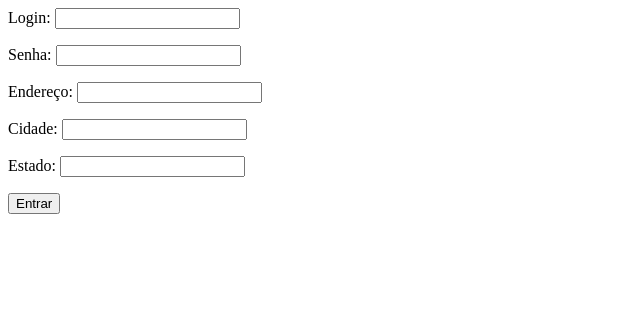
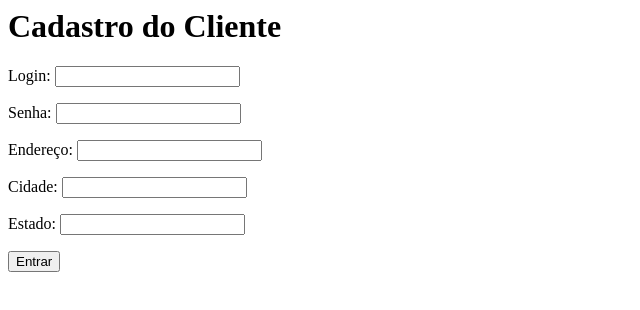
Before and after one commit to CEEMTI-BG-prof-Melissa/aula-04-25-03-thaina, a plain HTML site: page index.html in a window 1280 px wide. Shown: the whole page, without its empty margins (0-640 px from the left). Drawn offline with Linux system fonts and the light colour scheme.

Commit message:
Update index.html

```diff
--- a/index.html
+++ b/index.html
@@ -4,6 +4,7 @@
   </head>
   <body>
     <form>
+      <h1>Cadastro do Cliente</h1>
       <p>
          Login: <input type="text">
       </p>
```
